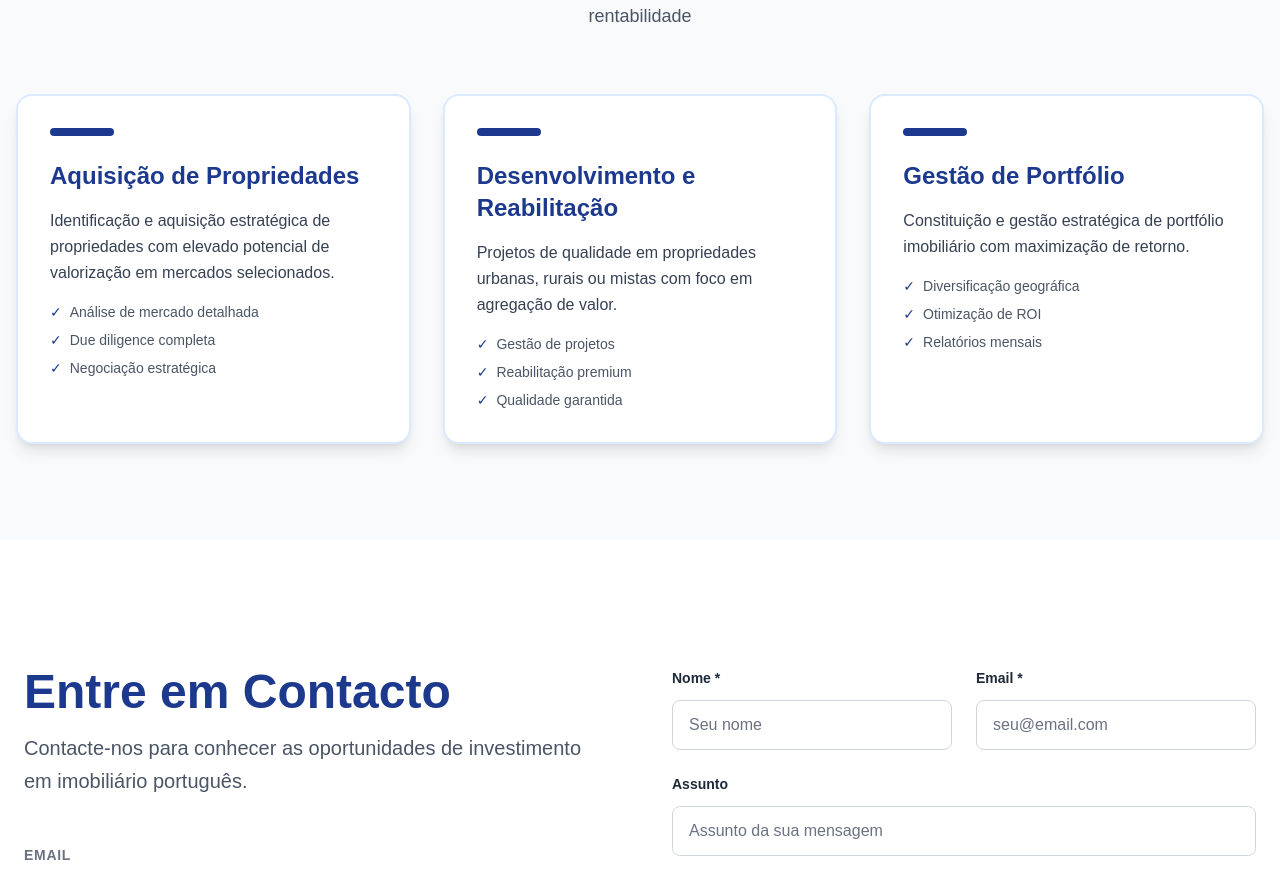
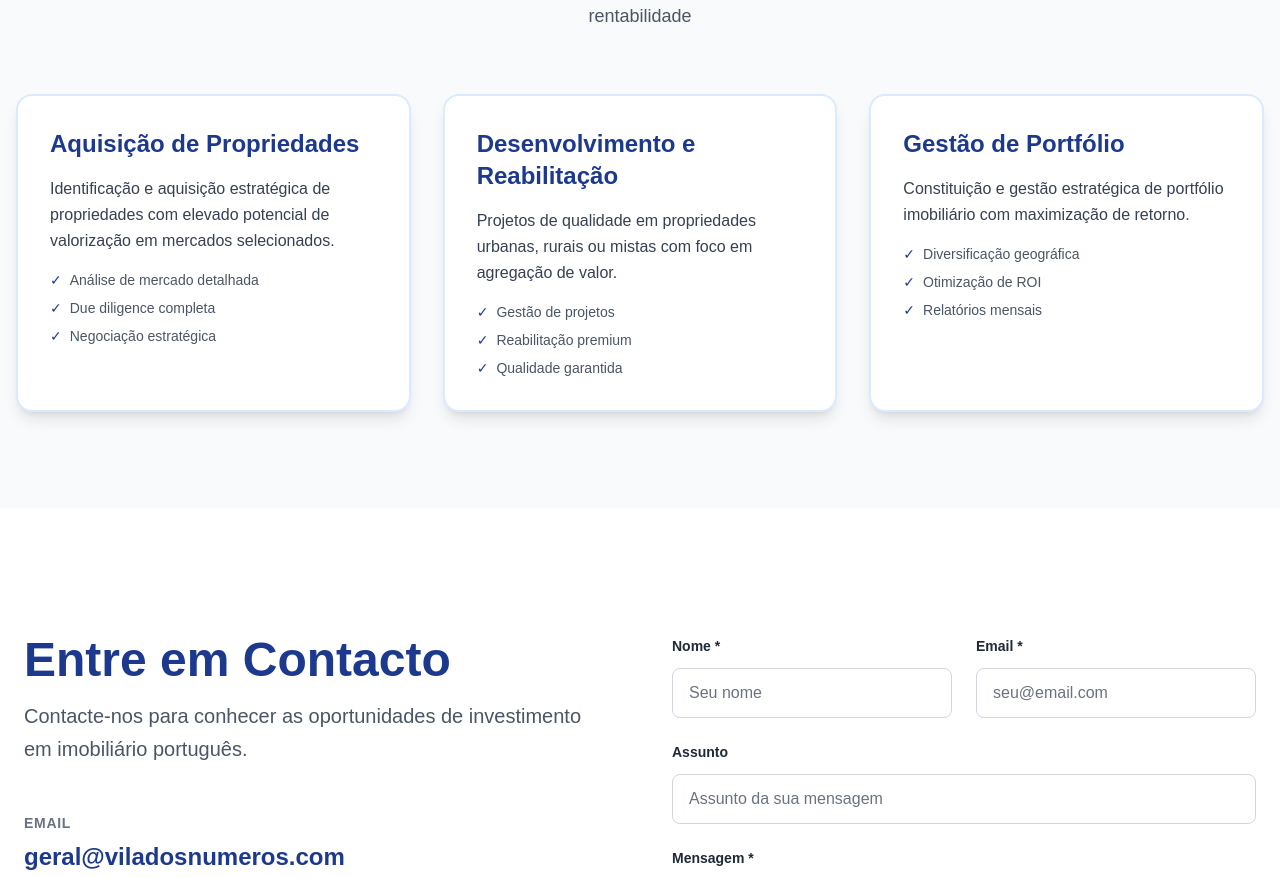
Before and after one commit to nunoleal-dotcom/viladosnumeros-headless, a Next.js app: page / in a window 1280 px wide. Shown: the part 6027-6904 px from the top of the page. Built offline with nearby package versions, Linux system fonts and the light colour scheme.

Commit message:
design: Remove all icons from services section - pure minimalist text design

```diff
--- a/app/page.tsx
+++ b/app/page.tsx
@@ -763,7 +763,6 @@ export default function Home() {
           <div className="grid grid-cols-1 md:grid-cols-3 gap-8">
             {/* SERVIÇO 1 */}
             <div className="group bg-white rounded-2xl p-8 border-2 border-blue-100 shadow-lg hover:shadow-2xl hover:border-blue-300 transition-all duration-300 transform hover:-translate-y-2">
-              <div className="h-2 w-16 bg-blue-900 rounded-full mb-6 group-hover:w-24 transition-all duration-300"></div>
               <h4 className="text-2xl font-bold text-blue-900 mb-4">Aquisição de Propriedades</h4>
               <p className="text-gray-700 leading-relaxed mb-4">Identificação e aquisição estratégica de propriedades com elevado potencial de valorização em mercados selecionados.</p>
               <ul className="space-y-2 text-sm text-gray-600">
@@ -775,7 +774,6 @@ export default function Home() {
 
             {/* SERVIÇO 2 */}
             <div className="group bg-white rounded-2xl p-8 border-2 border-blue-100 shadow-lg hover:shadow-2xl hover:border-blue-300 transition-all duration-300 transform hover:-translate-y-2">
-              <div className="h-2 w-16 bg-blue-900 rounded-full mb-6 group-hover:w-24 transition-all duration-300"></div>
               <h4 className="text-2xl font-bold text-blue-900 mb-4">Desenvolvimento e Reabilitação</h4>
               <p className="text-gray-700 leading-relaxed mb-4">Projetos de qualidade em propriedades urbanas, rurais ou mistas com foco em agregação de valor.</p>
               <ul className="space-y-2 text-sm text-gray-600">
@@ -787,7 +785,6 @@ export default function Home() {
 
             {/* SERVIÇO 3 */}
             <div className="group bg-white rounded-2xl p-8 border-2 border-blue-100 shadow-lg hover:shadow-2xl hover:border-blue-300 transition-all duration-300 transform hover:-translate-y-2">
-              <div className="h-2 w-16 bg-blue-900 rounded-full mb-6 group-hover:w-24 transition-all duration-300"></div>
               <h4 className="text-2xl font-bold text-blue-900 mb-4">Gestão de Portfólio</h4>
               <p className="text-gray-700 leading-relaxed mb-4">Constituição e gestão estratégica de portfólio imobiliário com maximização de retorno.</p>
               <ul className="space-y-2 text-sm text-gray-600">
```
